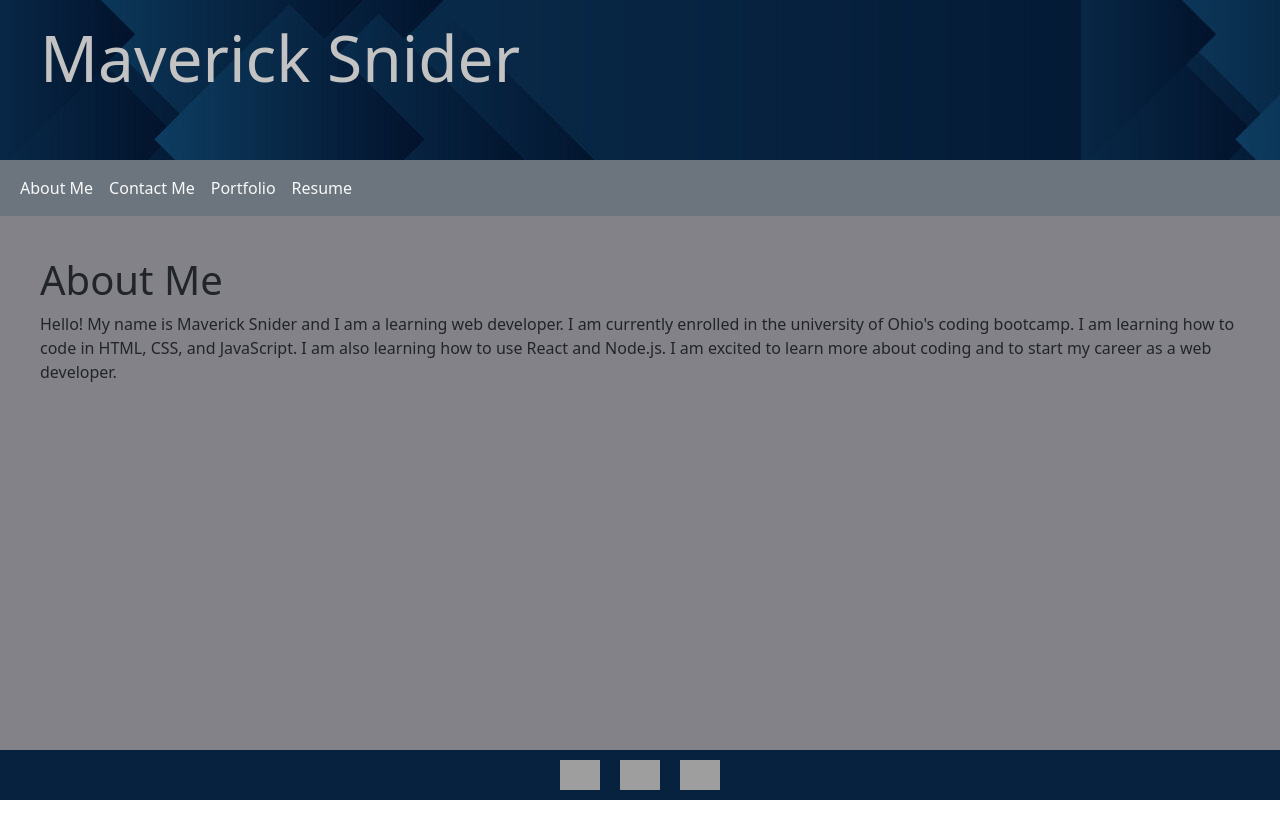
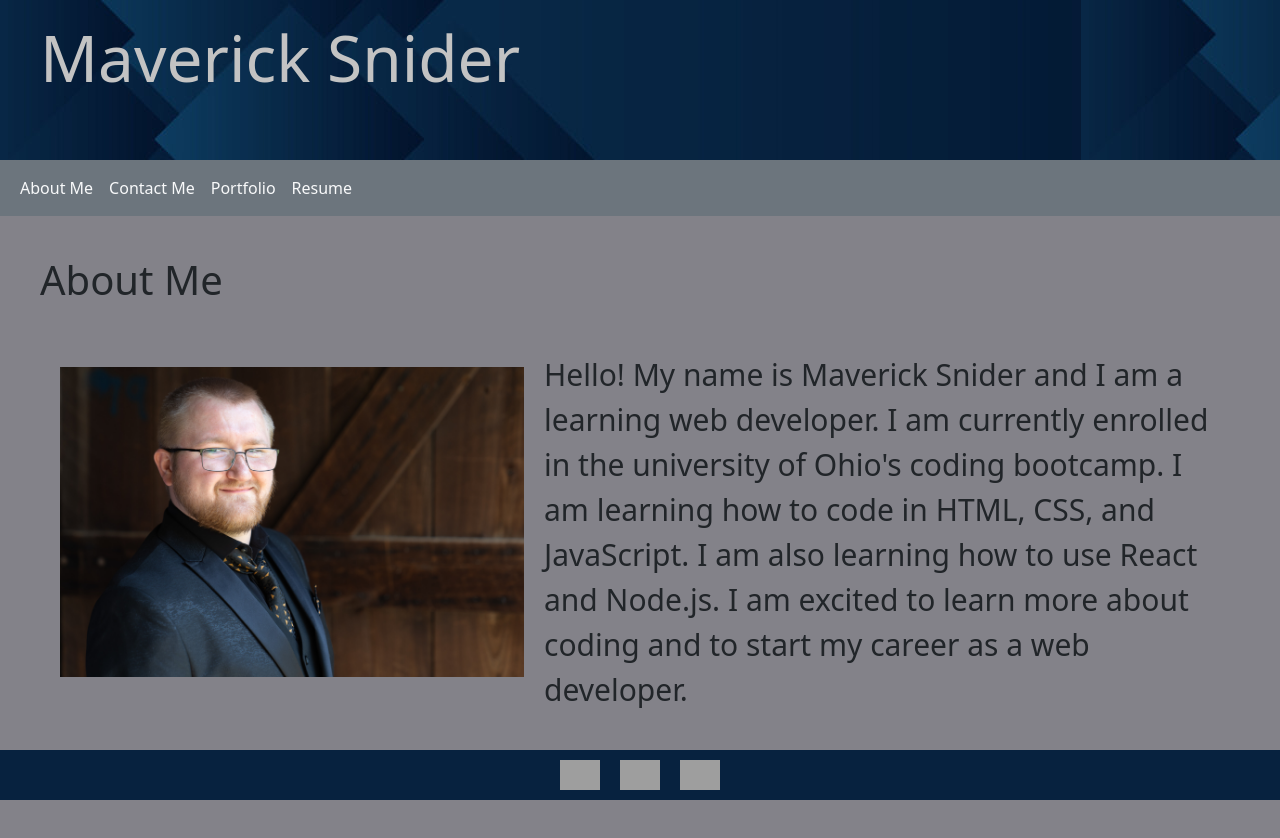
Before and after one commit to MavMMSZ/react-portfolio, a React (Vite) app in the folder Portfolio/: page / in a window 1280 px wide. Shown: the top 838 px of the page. Before the commit the page ends 800 px from the top, so only its background shows below. Built offline with nearby package versions, Linux system fonts and the light colour scheme; grey boxes are pictures that could not be loaded.

Commit message:
finished aboutMe

```diff
--- a/Portfolio/src/App.css
+++ b/Portfolio/src/App.css
@@ -9,7 +9,7 @@
 
 .about {
     background-color: #838289;
-    padding: 40px 40px 370px 40px;
+    padding: 40px 40px 190px 40px;
     margin: 0;
 }
 
--- a/Portfolio/src/index.css
+++ b/Portfolio/src/index.css
@@ -11,3 +11,24 @@ header h1 {
   font-weight: 500;
   margin: 0;
 }
+
+.about-content {
+  display: flex;
+  align-items: center;
+  justify-content: space-between;
+  padding: 20px;
+}
+
+.mav {
+  width: 40%;
+  margin: 0 20px 0 0;
+}
+
+.me {
+  width: 100%;
+  margin: 20px 0 0 0;
+  font-size: 30px;
+  display: flex;
+  justify-content: center;
+  align-items: flex-end;
+}
--- a/Portfolio/src/pages/aboutMe.jsx
+++ b/Portfolio/src/pages/aboutMe.jsx
@@ -1,10 +1,16 @@
+import React from 'react';
+
+
 export default function AboutMe() {
   return (
     <div class='about'>
       <h1>About Me</h1>
-      <p>
+      <div class='about-content'>
+      <img class='mav' src='src/assets/mavy.jpg' alt='Maverick Snider' />
+      <p class='me'>
         Hello! My name is Maverick Snider and I am a learning web developer. I am currently enrolled in the university of Ohio's coding bootcamp. I am learning how to code in HTML, CSS, and JavaScript. I am also learning how to use React and Node.js. I am excited to learn more about coding and to start my career as a web developer.
       </p>
+      </div>
     </div>
   );
 }
```
Also changed, not shown: Portfolio/src/assets/mavy.jpg (added).
